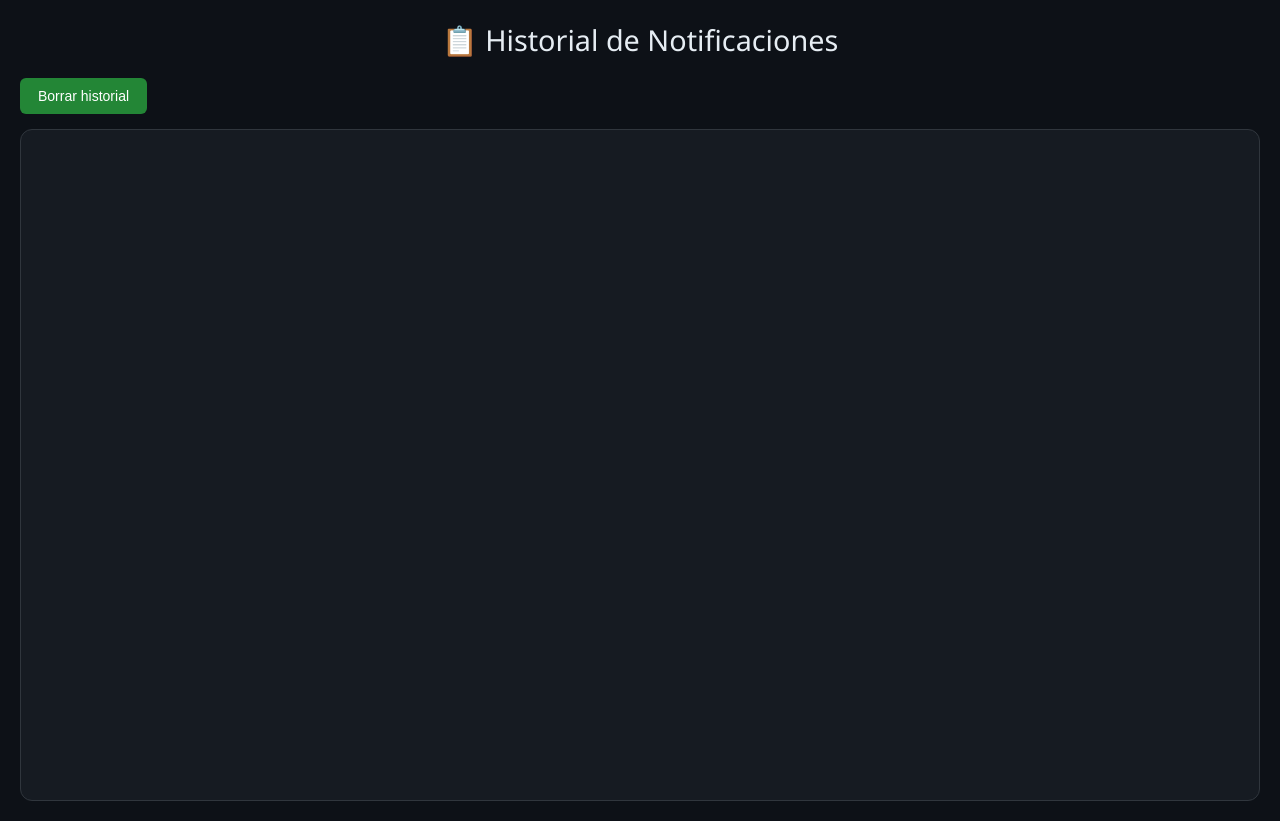
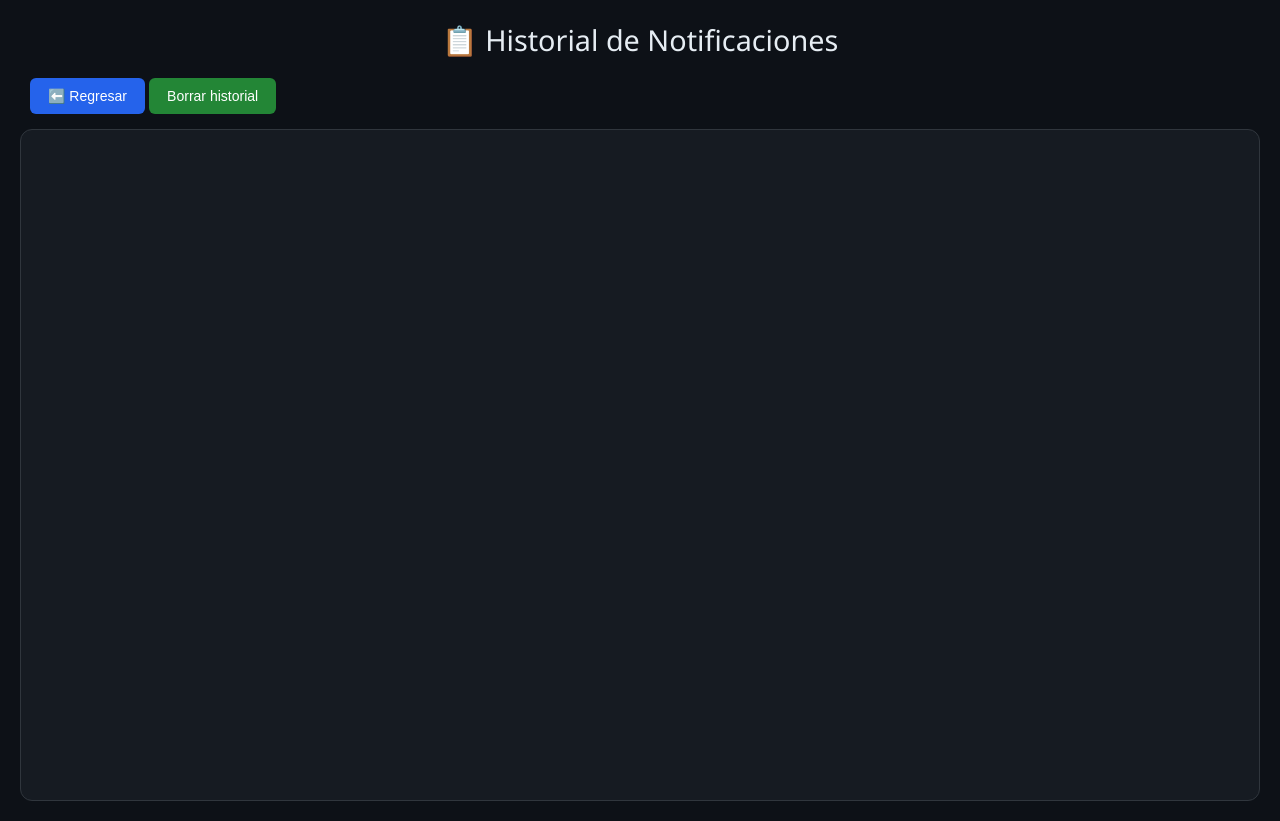
Before and after one commit to MrActividades854/TheFindoraPrototipe, a website: page public/findorasections/Notifications/notifications.html in a window 1280 px wide. Drawn offline with Linux system fonts and the light colour scheme.

Commit message:
notification time

```diff
--- a/public/findorasections/Notifications/notifications.html
+++ b/public/findorasections/Notifications/notifications.html
@@ -92,6 +92,12 @@
 </head>
 <body>
   <h1>📋 Historial de Notificaciones</h1>
+  <button class="clear-btn"
+        onclick="location.href='index.html'"
+        style="background:#2563eb; margin-left:10px;">
+  ⬅️ Regresar
+</button>
+
   <button class="clear-btn" onclick="clearLog()">Borrar historial</button>
   <div id="logContainer">
     <ul id="logList"></ul>
```
Also changed, not shown: public/index.html (+6 -0 lines).
